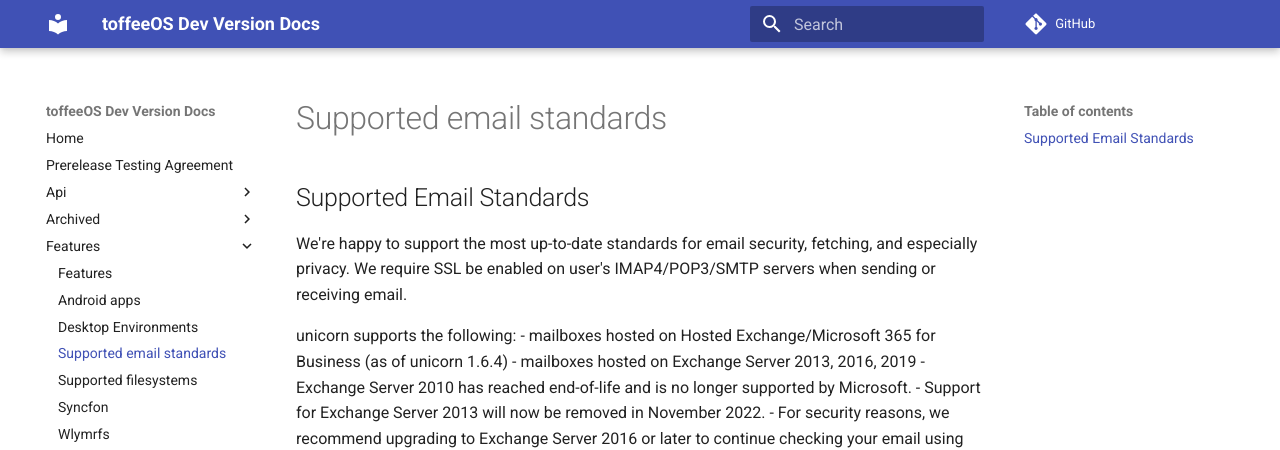
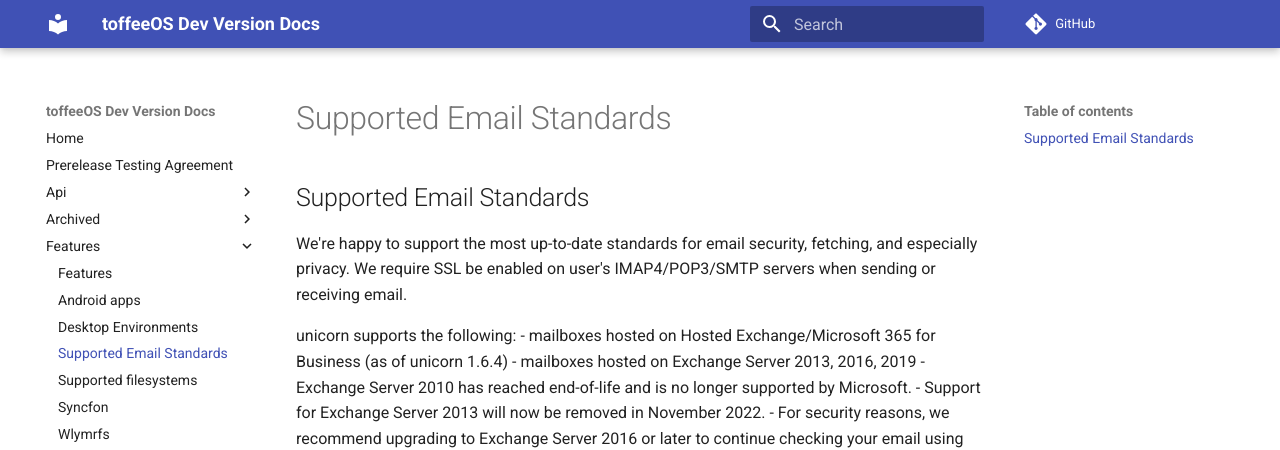
Before and after one commit to Wallymer/toffeeOSdocs, an MkDocs documentation site: the page built from docs/features/supported-email-standards.md, in a window 1280 px wide. Shown: the top 450 px of the page. Built offline with MkDocs 1.6.1 and Material for MkDocs 9.7.7, drawn with Linux system fonts in a browser that asks for light colours; comment, search, counter and statistics services are not loaded; part of the change alters nothing that is shown.

```diff
--- a/docs/features/supported-email-standards.md
+++ b/docs/features/supported-email-standards.md
@@ -1,3 +1,7 @@
+---
+title: Supported Email Standards
+---
+
 ## Supported Email Standards
 We're happy to support the most up-to-date standards for email security, fetching, and especially privacy. We require SSL be enabled on user's IMAP4/POP3/SMTP servers when sending or receiving email.
 
```
